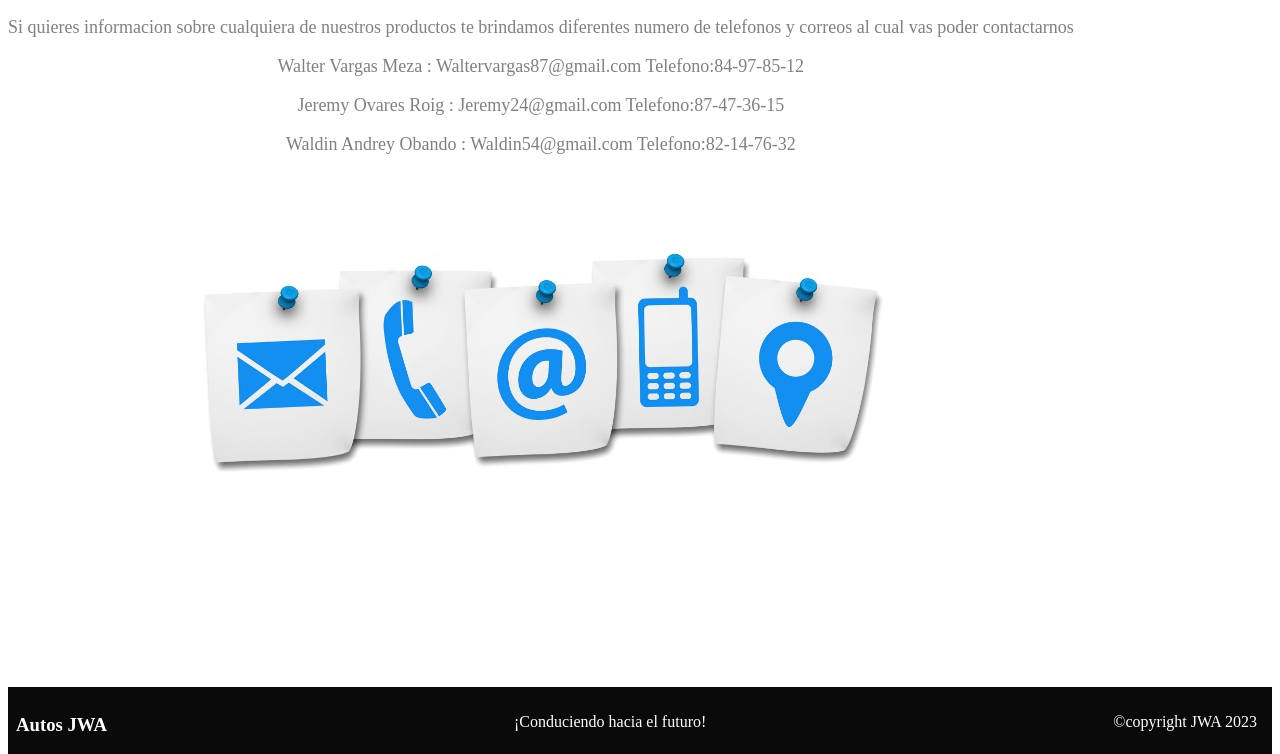
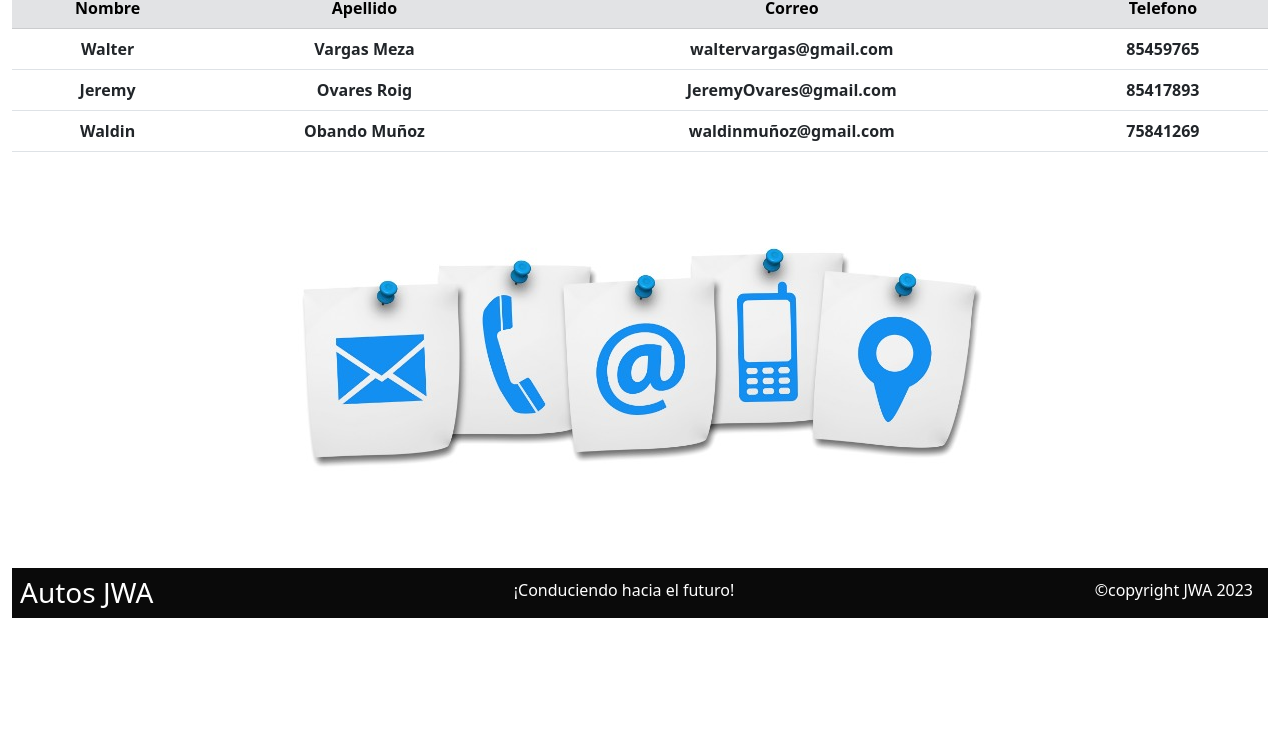
Before and after one commit to jeovaro/quiz-JWA, a plain HTML site: page contactos.html in a window 1280 px wide. Shown: the part 188-942 px from the top of the page. After the commit the page ends 806 px from the top, so only its background shows below. Drawn offline with nearby package versions, Linux system fonts and the light colour scheme.

Commit message:
Modificaciones de contactos
Se agrego boostrap a la parte de contactos

```diff
--- a/contactos.html
+++ b/contactos.html
@@ -13,10 +13,17 @@ Jeremy Ovares Roig - B85826
   <meta name="viewport" content="width=device-width, initial-scale=1.0">
   <title>Contactos</title>
 
+  <link href="https://cdn.jsdelivr.net/npm/bootstrap@5.2.1/dist/css/bootstrap.min.css" rel="stylesheet"
+    integrity="sha384-iYQeCzEYFbKjA/T2uDLTpkwGzCiq6soy8tYaI1GyVh/UjpbCx/TYkiZhlZB6+fzT" crossorigin="anonymous">
   <link rel="stylesheet" href="css/estilos.css">
 </head>
 
 <body>
+
+  <div class="container-fluid">
+    <div class="row">
+      <div class="col">
+
         <div class="header">
           <h1><a href="index.html">Autos JWA</a></h1>
         </div>
@@ -41,31 +48,50 @@ Jeremy Ovares Roig - B85826
           </div>
         </div>
 
-  <div class="contactosbody">
         <h1>Contacta con Nosotros</h1>
 
-    <p>
-      Si quieres informacion sobre cualquiera de nuestros productos te brindamos diferentes numero de
-      telefonos y correos al cual vas poder contactarnos
-    </p>
-    <p>
-      Walter Vargas Meza :
-      Waltervargas87@gmail.com
-      Telefono:84-97-85-12
-    </p>
-    <p>
-      Jeremy Ovares Roig :
-      Jeremy24@gmail.com
-      Telefono:87-47-36-15
-    </p>
-    <p>
-      Waldin Andrey Obando :
-      Waldin54@gmail.com
-      Telefono:82-14-76-32
-    </p>
+        <div class="table-responsive">
+          <table class="table  table-bondered table-hover ">
+            <thead>
 
-    <img src="imagenes/contactos (1).jpg" alt="Imagen de Contactos">
+              <tr class="table-secondary">
+                <th>Nombre</th>
+                <th>Apellido</th>
+                <th>Correo</th>
+                <th>Telefono</th>
+              </tr>
+            </thead>
+            <tbody>
+              <tr>
+                <th>
+                  Walter
+                </th>
+                <th>Vargas Meza</th>
+                <th>waltervargas@gmail.com</th>
+                <th>85459765</th>
+              </tr>
+              <tr>
+                <th>
+                  Jeremy
+                </th>
+                <th>Ovares Roig</th>
+                <th>JeremyOvares@gmail.com</th>
+                <th>85417893</th>
+              </tr>
+              <tr>
+                <th>
+                  Waldin
+                </th>
+                <th>Obando Muñoz </th>
+                <th>waldinmuñoz@gmail.com</th>
+                <th>75841269</th>
+              </tr>
+            </tbody>
+          </table>
 
+        </div>
+        <div class="text-center">
+          <img src="imagenes/contactos (1).jpg" class="img-fluid" alt="Imagen de Contactos">
         </div>
 
         <div class="footer">
@@ -80,6 +106,18 @@ Jeremy Ovares Roig - B85826
           </div>
         </div>
 
+      </div>
+
+    </div>
+  </div>
+
+  <script src="https://cdn.jsdelivr.net/npm/@popperjs/core@2.11.6/dist/umd/popper.min.js"
+    integrity="sha384-oBqDVmMz9ATKxIep9tiCxS/Z9fNfEXiDAYTujMAeBAsjFuCZSmKbSSUnQlmh/jp3" crossorigin="anonymous">
+    </script>
+
+  <script src="https://cdn.jsdelivr.net/npm/bootstrap@5.2.1/dist/js/bootstrap.min.js"
+    integrity="sha384-7VPbUDkoPSGFnVtYi0QogXtr74QeVeeIs99Qfg5YCF+TidwNdjvaKZX19NZ/e6oz" crossorigin="anonymous">
+    </script>
 </body>
 
 </html>
--- a/css/estilos.css
+++ b/css/estilos.css
@@ -215,3 +215,7 @@ Jeremy Ovares Roig - B85826
     color: gray;
     height: 650px;
 }
+.imagenContactos{
+    width: 450px  !important;
+    height: 350px !important;
+}
```
Also changed, not shown: motores.html (line endings or trailing spaces). Lines whose indentation alone changed are shown as unchanged.
